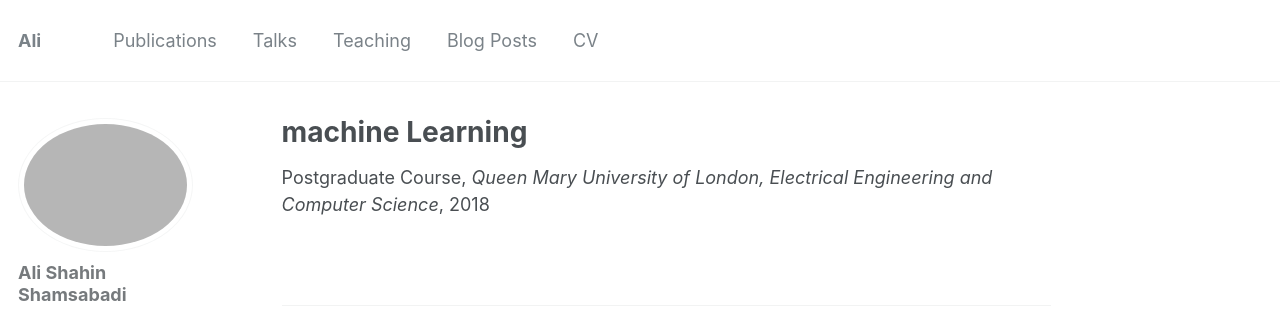
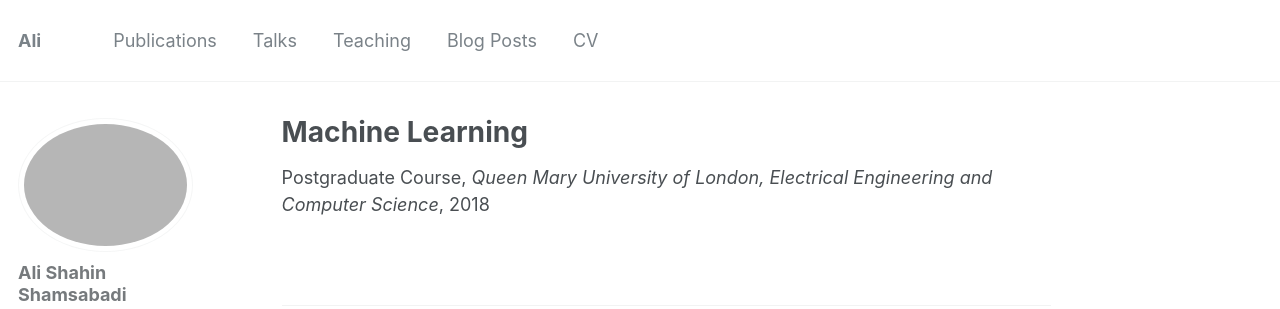
Before and after one commit to AliShahin/AliShahin.github.io, a Jekyll site: the page built from _teaching/2018-spring-teaching-3.md, in a window 1280 px wide. Shown: the top 309 px of the page. Built offline with Jekyll 4.4.1, drawn with Linux system fonts in a browser that asks for light colours; some web fonts are replaced.

```diff
--- a/_teaching/2018-spring-teaching-3.md
+++ b/_teaching/2018-spring-teaching-3.md
@@ -1,5 +1,5 @@
 ---
-title: "machine Learning"
+title: "Machine Learning"
 collection: teaching
 type: "Postgraduate Course"
 permalink: /teaching/2018-spring-teaching-1
```
